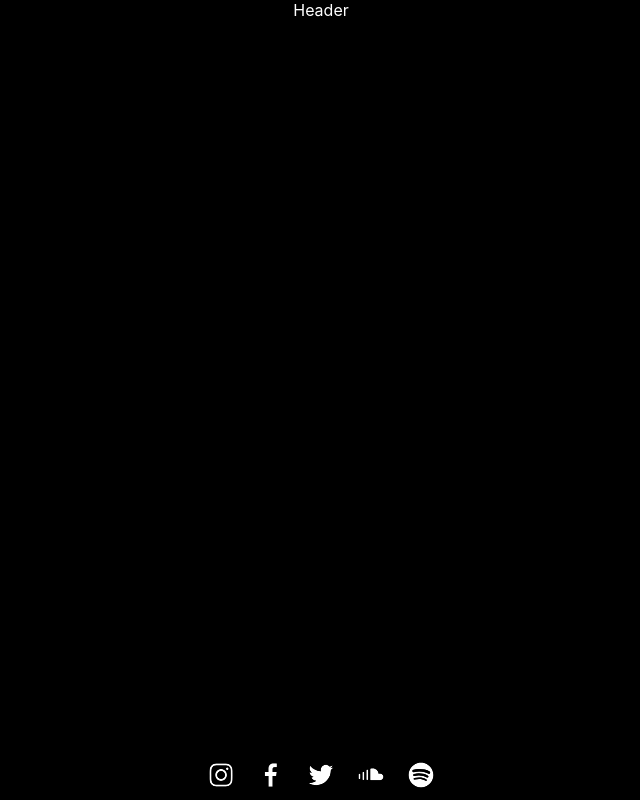
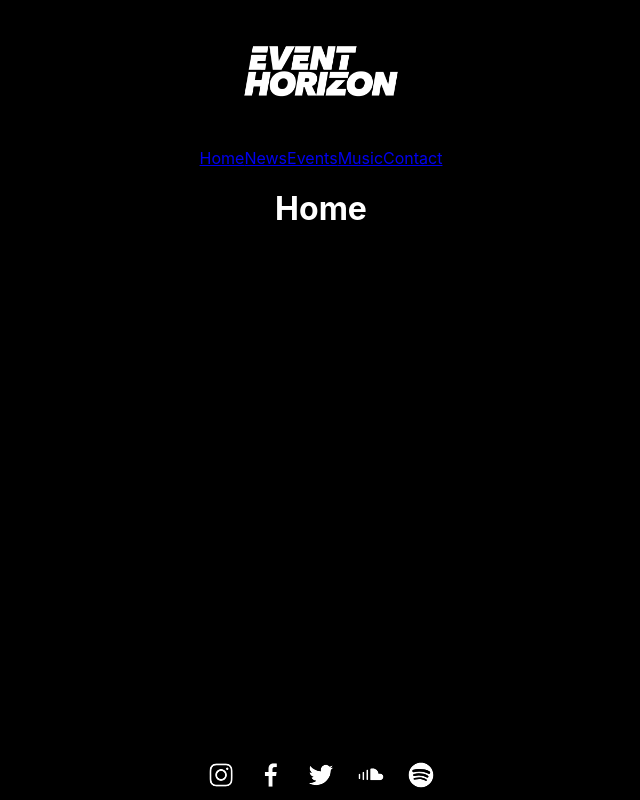
Before and after one commit to tnoel999888/event-horizon-website, a React (Create React App) app: page / in a window 1280 px wide. Shown: the whole page, without its empty margins (319-959 px from the left). Built offline with nearby package versions, Linux system fonts and the light colour scheme.

Commit message:
Added basic navigation and routing

```diff
--- a/package.json
+++ b/package.json
@@ -8,6 +8,7 @@
     "@testing-library/user-event": "^12.8.3",
     "react": "^17.0.2",
     "react-dom": "^17.0.2",
+    "react-router-dom": "^5.2.0",
     "react-scripts": "4.0.3",
     "react-social-icons": "^5.4.0",
     "web-vitals": "^1.1.2"
--- a/src/App.css
+++ b/src/App.css
@@ -2,4 +2,5 @@
   height: 100%;
   text-align: center;
   background-color: black;
+  color: white;
 }
--- a/src/App.js
+++ b/src/App.js
@@ -1,12 +1,30 @@
 import './App.css';
 import { Header, Footer } from './components';
+import { BrowserRouter as Router, Route} from "react-router-dom";
 
 function App() {
   return (
-    <div className="app">
-      <Header/>
-      <Footer/>
-    </div>
+    <Router>
+      <div className="app">
+        <Header/>
+        <Route exact path="/" render={() => (
+          <h1>Home</h1>
+        )}/>
+        <Route exact path="/news/" render={() => (
+          <h1>News</h1>
+        )}/>
+        <Route exact path="/events/" render={() => (
+          <h1>Events</h1>
+        )}/>
+        <Route exact path="/music/" render={() => (
+          <h1>Music</h1>
+        )}/>
+        <Route exact path="/contact/" render={() => (
+          <h1>Contact</h1>
+        )}/>
+        <Footer/>
+      </div>
+    </Router>
   );
 }
 
--- a/src/components/Header/Header.jsx
+++ b/src/components/Header/Header.jsx
@@ -1,8 +1,13 @@
 import './header.css';
+import logo from '../../assets/logo-white.png';
+import Navigation from './Navigation'
 
 function Header() {
   return (
-    <div className="header">Header</div>
+    <div className="header">
+      <a href="/"><img width="20%" alt="Event Horizon logo" src={logo} /></a>
+      <Navigation />
+    </div>
   );
 }
 
--- /dev/null
+++ b/src/components/Header/Navigation/Navigation.jsx
@@ -0,0 +1,16 @@
+import './navigation.css';
+import { Route, Link } from "react-router-dom";
+
+function Navigation() {
+  return (
+    <div>
+      <Link to={`/`}>Home</Link>
+      <Link to={`/news/`}>News</Link>
+      <Link to={`/events/`}>Events</Link>
+      <Link to={`/music/`}>Music</Link>
+      <Link to={`/contact/`}>Contact</Link>
+    </div>
+  );
+}
+
+export default Navigation;
--- /dev/null
+++ b/src/components/Header/Navigation/index.js
@@ -0,0 +1,3 @@
+import Navigation from './Navigation';
+
+export default Navigation;
--- /dev/null
+++ b/src/components/Header/Navigation/navigation.css
@@ -0,0 +1,4 @@
+.navigation {
+  color: white;
+  text-align: center;
+}
```
Also changed, not shown: 1 other file (tests, documents, lock files or other folders).
